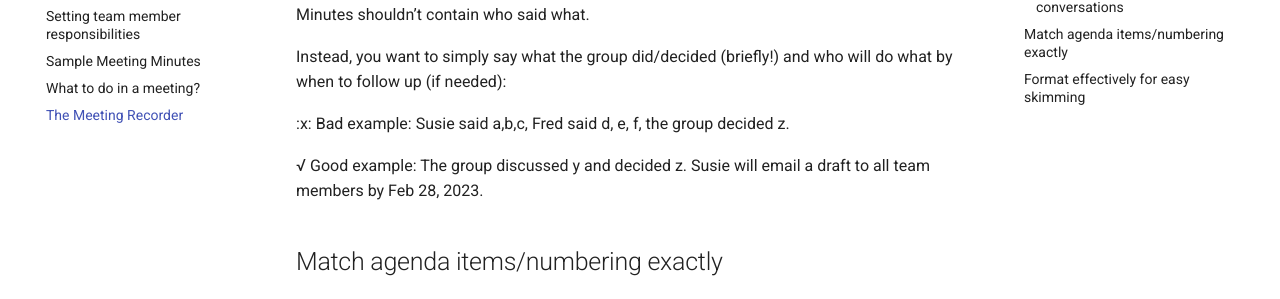
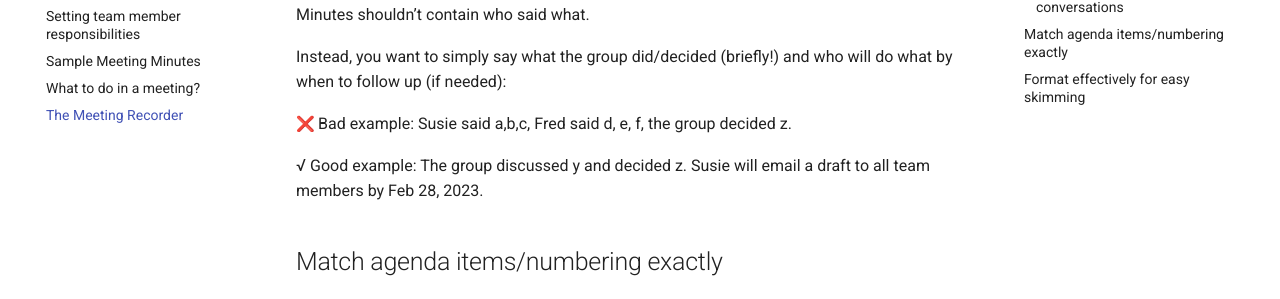
Before and after one commit to SammyJLee/Running-Meetings, an MkDocs documentation site: the page built from docs/Setting roles.md, in a window 1280 px wide and 900 px high, scrolled down 562 px. Shown: the part 146-445 px from the top of the window. Built offline with MkDocs 1.6.1 and Material for MkDocs 9.7.7, drawn with Linux system fonts in a browser that asks for light colours; emoji names are drawn with the system emoji font.

Commit message:
added emoji code

```diff
--- a/mkdocs.yml
+++ b/mkdocs.yml
@@ -15,3 +15,9 @@ theme:
       toggle:
         icon: material/brightness-4
         name: Switch to light mode
+
+markdown_extensions:
+  - attr_list
+  - pymdownx.emoji:
+      emoji_index: !!python/name:materialx.emoji.twemoji
+      emoji_generator: !!python/name:materialx.emoji.to_svg
```
